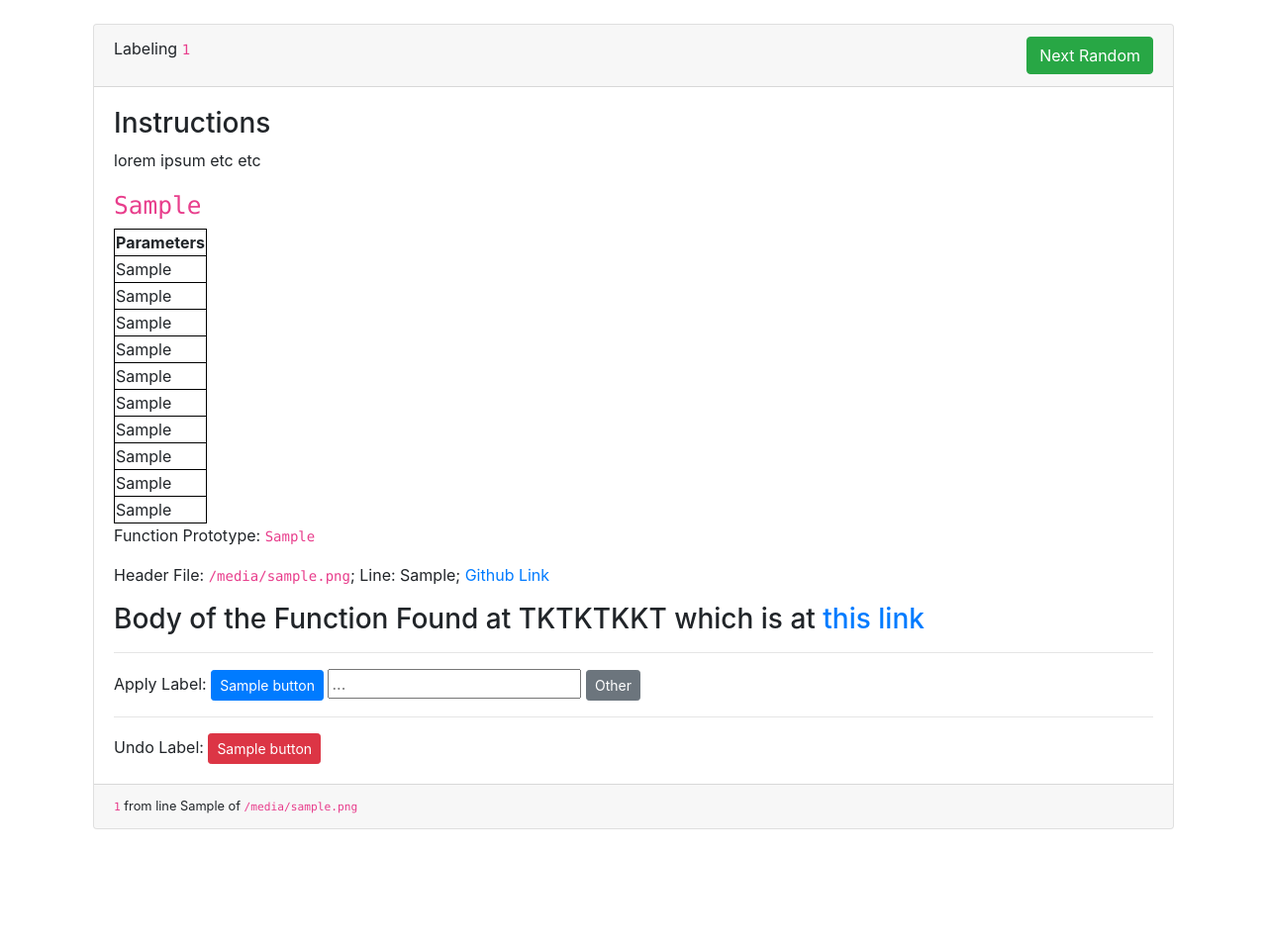
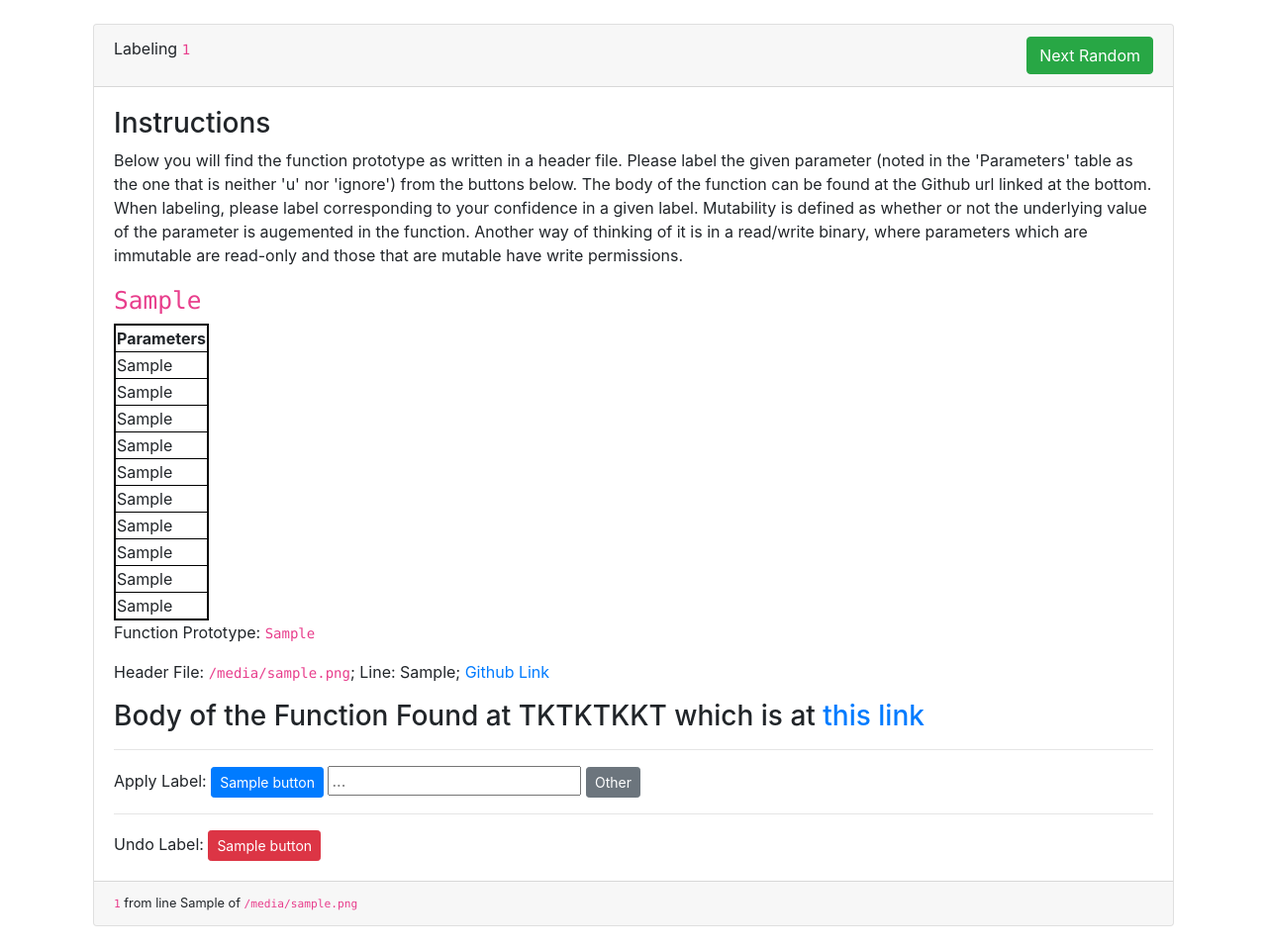
Before and after one commit to mjgaughan/flask-label-ui, a Flask app: template templates/label_one.j2 in a window 1280 px wide. Shown: the part 56-1016 px from the top of the page at 99% size. Before the commit the page ends 894 px from the top, so only its background shows below. Run offline with Flask 2, Linux system fonts and the light colour scheme; the template is opened without the code that fills it: most values are stand-ins (such as "Sample title", 1, 10 or a date in 2020); parts of the project's set-up code (start-up, migrations or seed data) failed here and were passed over.

Commit message:
updating more formatting, need to edit ds

```diff
--- a/templates/example.j2
+++ b/templates/example.j2
@@ -4,14 +4,20 @@
 {#<pre> {{ example.json_str()}} </pre>#}
 {#TODO: need to figure out how to identify the correct param, maybe need to loop#}
  <h3> Instructions </h3>
- <p> lorem ipsum etc etc</p>
+ <p> Below you will find the function prototype as written in a header file.
+ Please label the given parameter (noted in the 'Parameters' table as the one that is neither 'u' nor 'ignore') from the buttons below.
+ The body of the function can be found at the Github url linked at the bottom.
+ When labeling, please label corresponding to your confidence in a given label. Mutability is defined as whether or not
+ the underlying value of the parameter is augemented in the function. Another way of thinking of it is in a read/write binary,
+ where parameters which are immutable are read-only and those that are mutable have write permissions.
+ </p>
 
  <h3>
     <code>
  {{example.features.func_prototype}}
  </code>
  </h3>
- <table style="border: 1px solid black">
+ <table style="border: 2px solid black">
     <tr style="border: 1px solid black"> <th>Parameters </th> </tr>
     <tr style="border: 1px solid black"> <td>{{example.features.a0}} </td> </tr>
     <tr style="border: 1px solid black"> <td>{{example.features.a1}} </td> </tr>
```
